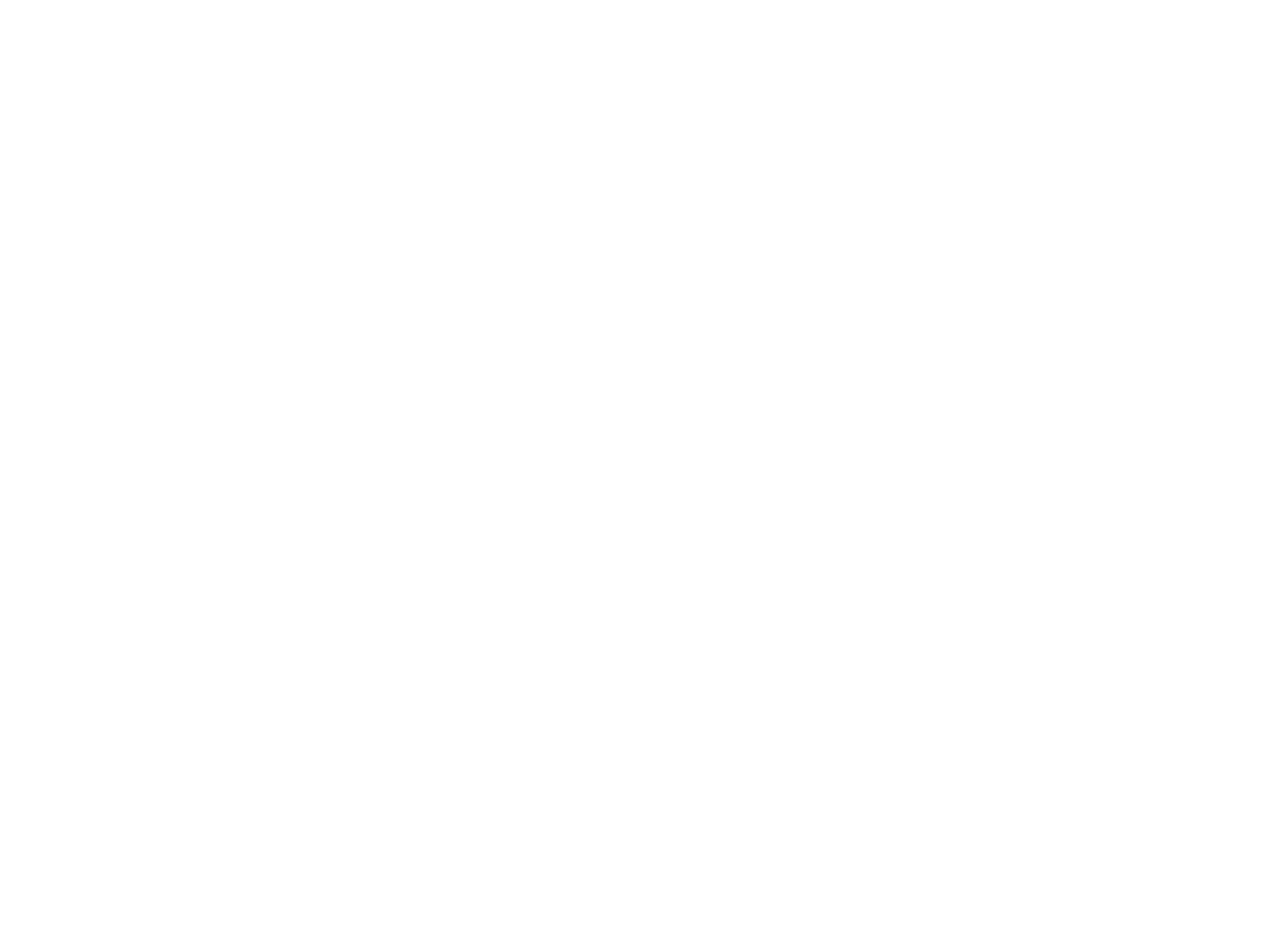
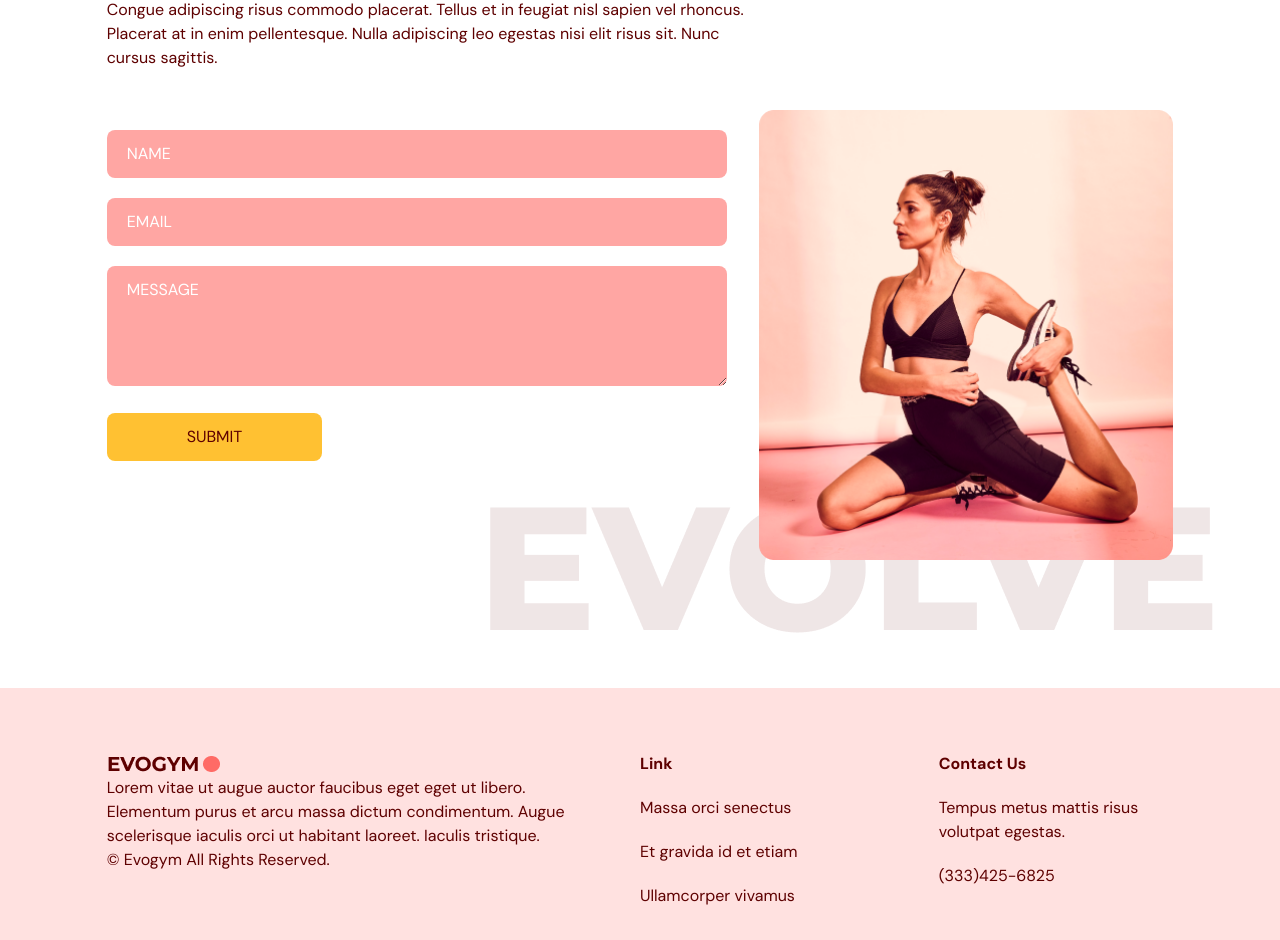
Before and after one commit to mfbernasol/gym-ts, a React (Vite) app: page / in a window 1280 px wide. Shown: the part 3120-4060 px from the top of the page. Before the commit the page ends 2966 px from the top, so only its background shows below. Built offline with nearby package versions, Linux system fonts and the light colour scheme.

Commit message:
create contact us page and footer

```diff
--- a/package.json
+++ b/package.json
@@ -14,7 +14,8 @@
     "framer-motion": "^10.12.4",
     "react": "^18.2.0",
     "react-anchor-link-smooth-scroll": "^1.0.12",
-    "react-dom": "^18.2.0"
+    "react-dom": "^18.2.0",
+    "react-hook-form": "^7.43.9"
   },
   "devDependencies": {
     "@types/node": "^18.16.0",
--- a/src/App.tsx
+++ b/src/App.tsx
@@ -1,8 +1,11 @@
 import Navbar from "@/scenes/navbar";
 import Home from "@/scenes/home";
 import Benefits from '@/scenes/benefits'
+import ContactUs from '@/scenes/contactUs';
+import Footer from '@/scenes/footer';
 import { useEffect, useState } from "react";
 import { SelectedPage } from "@/shared/types";
+
 import OurClasses from "@/scenes/ourClasses";
 function App() {
   const [selectedPage, setSelectedPage] = useState<SelectedPage>(
@@ -33,6 +36,8 @@
       <Home setSelectedPage={setSelectedPage} />
       <Benefits setSelectedPage={setSelectedPage} />
       <OurClasses setSelectedPage={setSelectedPage}/>
+      <ContactUs setSelectedPage={setSelectedPage} />
+      <Footer/>
     </div>
   );
 }
--- /dev/null
+++ b/src/scenes/contactUs/index.tsx
@@ -0,0 +1,155 @@
+import { useForm } from "react-hook-form";
+import { SelectedPage } from "@/shared/types";
+import ContactUsPageGraphic from "@/assets/ContactUsPageGraphic.png";
+import HText from "@/shared/HText";
+import { motion } from "framer-motion";
+
+type Props = {
+  setSelectedPage: (value: SelectedPage) => void;
+};
+
+const ContactUs = ({ setSelectedPage }: Props) => {
+  const inputStyles = `mt-5 w-full rounded-lg bg-primary-300
+    px-5 py-3 placeholder-white`;
+
+  const {
+    register,
+    trigger,
+    formState: { errors },
+  } = useForm();
+
+  const onSubmit = async (e: any) => {
+    const isValid = await trigger();
+  };
+
+  return (
+    <section id="contactus" className="mx-auto w-5/6 pb-32 pt-24">
+      <motion.div
+        onViewportEnter={() => setSelectedPage(SelectedPage.ContactUs)}
+      >
+        {/* HEADER  */}
+        <motion.div
+          className="md:w-3/5"
+          initial="hidden"
+          whileInView="visible"
+          viewport={{ once: true, amount: 0.5 }}
+          transition={{ duration: 0.5 }}
+          variants={{
+            hidden: { opacity: 0, x: -50 },
+            visible: { opacity: 1, x: 0 },
+          }}
+        >
+          <HText>
+            <span className="text-primary-500"> JOIN NOW</span>
+          </HText>
+          <p className="my-5">
+            {" "}
+            Congue adipiscing risus commodo placerat. Tellus et in feugiat nisl
+            sapien vel rhoncus. Placerat at in enim pellentesque. Nulla
+            adipiscing leo egestas nisi elit risus sit. Nunc cursus sagittis.
+          </p>
+        </motion.div>
+        {/* FORM AND IMAGE */}
+        <div className="mt-10 justify-between gap-8 md:flex">
+          <motion.div
+            className="mt-10 basis-3/5 md:mt-0"
+            initial="hidden"
+            whileInView="visible"
+            viewport={{ once: true, amount: 0.5 }}
+            transition={{ duration: 0.5 }}
+            variants={{
+              hidden: { opacity: 0, y: 50 },
+              visible: { opacity: 1, y: 0 },
+            }}
+          >
+            <form
+              target="_blank"
+              onSubmit={onSubmit}
+              action="https://formsubmit.co/test@gmail.com"
+              method="POST"
+            >
+              <input
+                className={inputStyles}
+                type="text"
+                placeholder="NAME"
+                {...register("name", {
+                  required: true,
+                  maxLength: 100,
+                })}
+              />
+              {errors.name && (
+                <p className="mt-1 text-primary-500">
+                  {errors.name.type === "required" && "This field is required."}
+                  {errors.name.type === "maxLength" &&
+                    "Max length is 100 char."}
+                </p>
+              )}
+
+              <input
+                className={inputStyles}
+                type="text"
+                placeholder="EMAIL"
+                {...register("email", {
+                  required: true,
+                  pattern: /^[A-Z0-9._%+-]+@[A-Z0-9.-]+\.[A-Z]{2,}$/i,
+                })}
+              />
+              {errors.email && (
+                <p className="mt-1 text-primary-500">
+                  {errors.email.type === "required" &&
+                    "This field is required."}
+                  {errors.email.type === "pattern" && "Invalid email address."}
+                </p>
+              )}
+
+              <textarea
+                className={inputStyles}
+                placeholder="MESSAGE"
+                rows={4}
+                cols={50}
+                {...register("message", {
+                  required: true,
+                  maxLength: 2000,
+                })}
+              />
+              {errors.message && (
+                <p className="mt-1 text-primary-500">
+                  {errors.message.type === "required" &&
+                    "This field is required."}
+                  {errors.message.type === "maxLength" &&
+                    "Max length is 2000 char."}
+                </p>
+              )}
+
+              <button
+                type="submit"
+                className="mt-5 rounded-lg bg-secondary-500 px-20 py-3 transition duration-500 hover:text-white"
+              >
+                SUBMIT
+              </button>
+            </form>
+          </motion.div>
+
+          <motion.div
+            className="relative mt-16 basis-2/5 md:mt-0"
+            initial="hidden"
+            whileInView="visible"
+            viewport={{ once: true, amount: 0.5 }}
+            transition={{ delay: 0.2, duration: 0.5 }}
+            variants={{
+              hidden: { opacity: 0, y: 50 },
+              visible: { opacity: 1, y: 0 },
+            }}
+          >
+            <div className="w-full before:absolute before:-bottom-20 before:-right-10 before:z-[-1] md:before:content-evolvetext">
+              <img className="w-full" alt='contact-us-page-graphic' src={ContactUsPageGraphic}/>
+
+            </div>
+          </motion.div>
+        </div>
+      </motion.div>
+    </section>
+  );
+};
+
+export default ContactUs;
--- /dev/null
+++ b/src/scenes/footer/index.tsx
@@ -0,0 +1,32 @@
+import Logo from "@/assets/Logo.png";
+
+const Footer = () => {
+  return (
+    <footer className="bg-primary-100 py-16">
+      <div className="justify-content mx-auto w-5/6 gap-16 md:flex">
+        <div className="mt-16 basis-1/2 md:mt-0">
+          <img src={Logo} alt="logo" />
+          <p>
+            Lorem vitae ut augue auctor faucibus eget eget ut libero. Elementum
+            purus et arcu massa dictum condimentum. Augue scelerisque iaculis
+            orci ut habitant laoreet. Iaculis tristique.
+          </p>
+          <p>© Evogym All Rights Reserved.</p>
+        </div>
+        <div className="mt-16 basis-1/4 md:mt-0">
+          <h4 className="font-bold">Link</h4>
+          <p className="my-5">Massa orci senectus</p>
+          <p className="my-5">Et gravida id et etiam</p>
+          <p>Ullamcorper vivamus</p>
+        </div>
+        <div className="mt-16 basis-1/4 md:mt-0">
+          <h4 className="font-bold">Contact Us</h4>
+          <p className="my-5">Tempus metus mattis risus volutpat egestas.</p>
+          <p>(333)425-6825</p>
+        </div>
+      </div>
+    </footer>
+  );
+};
+
+export default Footer;
```
Also changed, not shown: 1 other file (tests, documents, lock files or other folders).
